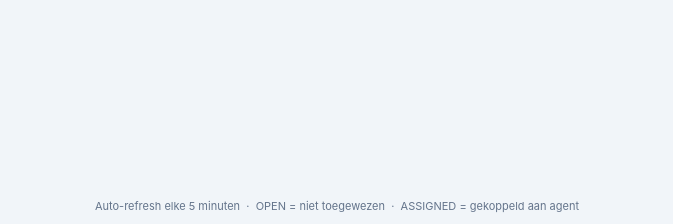
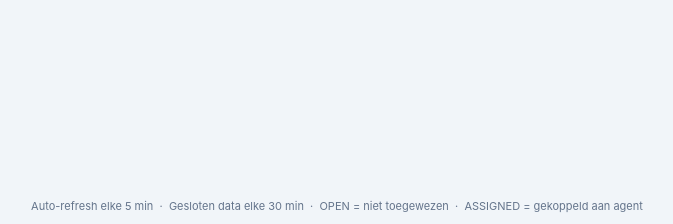
Before and after one commit to roy-biesbroeck/python-trengo-dashboard, a Flask app: page / in a window 1280 px wide. Shown: the part 576-800 px from the top of the page, without its empty margins (303-976 px from the left). Run offline with Flask 3, Linux system fonts and the light colour scheme.

Commit message:
feat: update footer to mention closed data refresh interval

```diff
--- a/templates/index.html
+++ b/templates/index.html
@@ -451,7 +451,7 @@
   </div>
 
   <div class="footer">
-    Auto-refresh elke 5 minuten &nbsp;·&nbsp; OPEN = niet toegewezen &nbsp;·&nbsp; ASSIGNED = gekoppeld aan agent
+    Auto-refresh elke 5 min &nbsp;·&nbsp; Gesloten data elke 30 min &nbsp;·&nbsp; OPEN = niet toegewezen &nbsp;·&nbsp; ASSIGNED = gekoppeld aan agent
   </div>
 
   <script>
```
